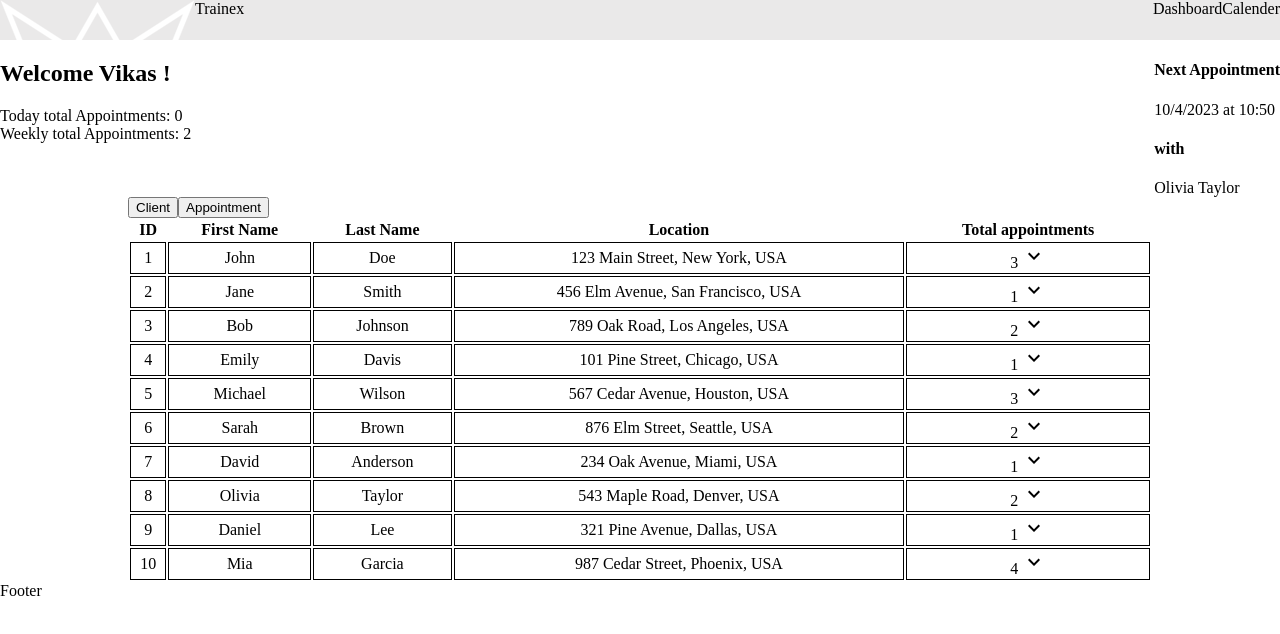
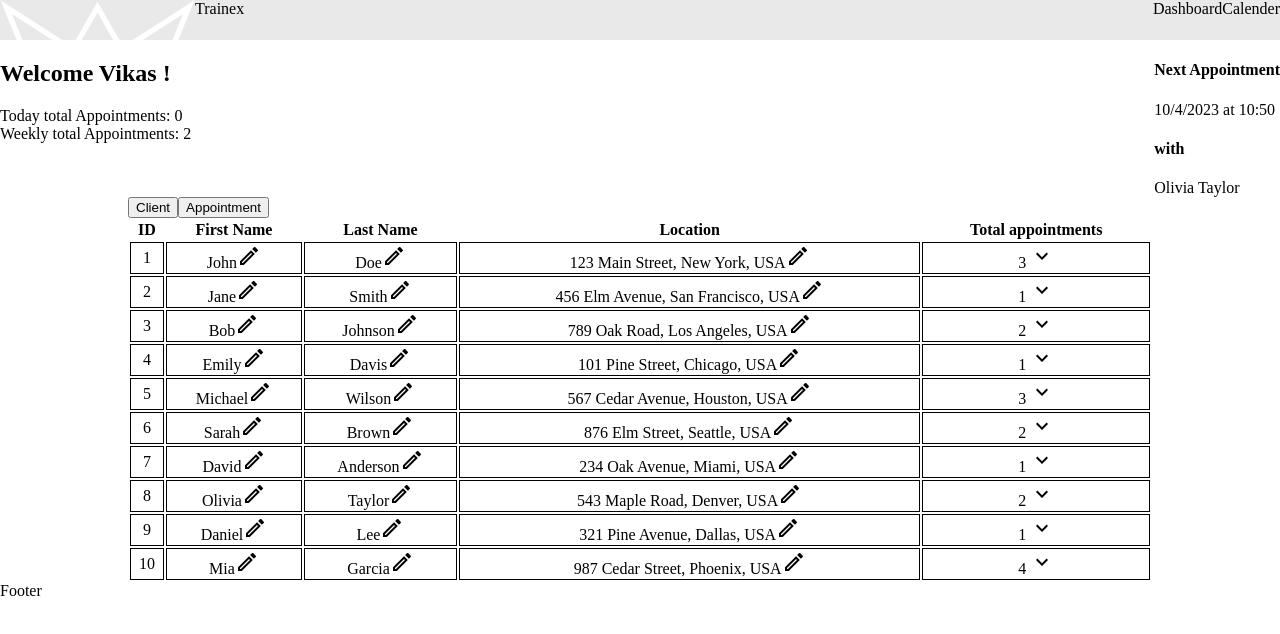
Before and after one commit to Vikas10102001/Trainex, a React (Create React App) app: page / in a window 1280 px wide. Shown: the top 634 px of the page. Built offline with nearby package versions, Linux system fonts and the light colour scheme.

Commit message:
Used editable field component

```diff
--- a/src/components/Appointment/AppointmentTable.jsx
+++ b/src/components/Appointment/AppointmentTable.jsx
@@ -1,10 +1,8 @@
 import React, { useState } from "react";
-import {
-  KeyboardArrowDown,
-  KeyboardArrowUp,
-} from "@mui/icons-material";
+import { KeyboardArrowDown, KeyboardArrowUp } from "@mui/icons-material";
 import CreateAppointment from "./CreateAppointment";
 import AppointmentData from "./AppointmentData";
+import EditableField from "../shared/component/EditableField";
 
 function AppointmentTable({ clientAppointment }) {
   const [showAppointmentData, setShowAppointmentData] = useState({});
@@ -15,7 +13,6 @@ function AppointmentTable({ clientAppointment }) {
       [clientId]: !prevState[clientId],
     }));
   };
-  console.log(clientAppointment)
   return (
     <table>
       <thead>
@@ -32,9 +29,36 @@ function AppointmentTable({ clientAppointment }) {
           <React.Fragment key={item.clientId}>
             <tr>
               <td>{item.clientId}</td>
-              <td>{item.firstName}</td>
-              <td>{item.lastName}</td>
-              <td>{item.location}</td>
+              <td>
+                <EditableField
+                  type={"text"}
+                  initialData={item.firstName}
+                  fieldName={"firstName"}
+                  fieldValue={item.firstName}
+                  updateType={"client"}
+                  id={item.clientId}
+                />
+              </td>
+              <td>
+                <EditableField
+                  type={"text"}
+                  initialData={item.lastName}
+                  fieldName={"lastName"}
+                  fieldValue={item.lastName}
+                  updateType={"client"}
+                  id={item.clientId}
+                />
+              </td>
+              <td>
+                <EditableField
+                  type={"text"}
+                  initialData={item.location}
+                  fieldName={"address"}
+                  fieldValue={item.location}
+                  updateType={"client"}
+                  id={item.clientId}
+                />
+              </td>
               <td>
                 {item.appointments.length}{" "}
                 <span onClick={() => toggleArrowButton(item.clientId)}>
```
